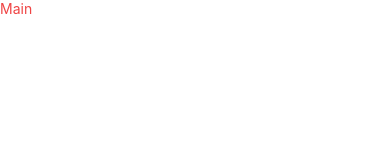
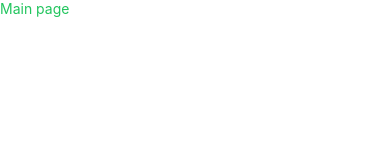
Before and after one commit to balajivasi/RNBaseTemplate, a React Native app: screen / in a window 390 px wide. Shown: the top 160 px of the page. Built offline with nearby package versions, Linux system fonts and the light colour scheme.

Commit message:
IOS build is working fine from xcode

```diff
--- a/package.json
+++ b/package.json
@@ -12,7 +12,8 @@
   "dependencies": {
     "nativewind": "^2.0.11",
     "react": "18.2.0",
-    "react-native": "0.73.5"
+    "react-native": "0.73.5",
+    "react-native-gesture-handler": "^2.15.0"
   },
   "devDependencies": {
     "@babel/core": "^7.20.0",
--- a/src/main.js
+++ b/src/main.js
@@ -4,7 +4,7 @@ import React from 'react'
 const Main = () => {
     return (
         <View>
-            <Text className="text-red-500">Main</Text>
+            <Text className="text-green-500">Main page</Text>
         </View>
     )
 }
```
Also changed, not shown: 4 other files (tests, documents, lock files or other folders).
